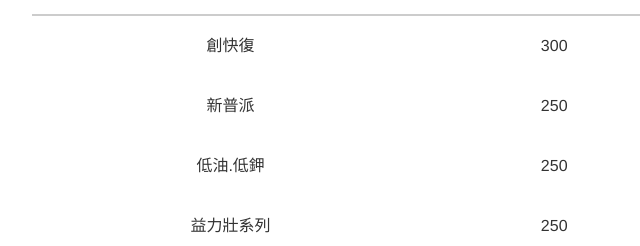
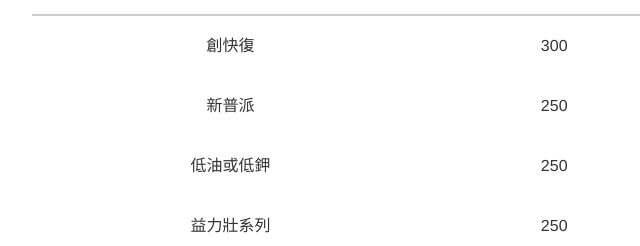
Before and after one commit to Carol86348/rfs-decision-tool, a plain HTML site: page index.html in a window 1280 px wide. Shown: the part 1180-1426 px from the top of the page, 0-640 px from the left. Drawn offline with Linux system fonts and the light colour scheme.

Commit message:
更新 index.html

```diff
--- a/index.html
+++ b/index.html
@@ -235,7 +235,7 @@ function updateWarningMessage(riskLevel) {
 <td><div class="input-group"><button onclick="adjustInput('EN_1', -0.5)">−</button><input id="EN_1_input" min="0" onchange="calcInputNutrition()" step="0.5" style="width:60px;" type="number" value="0"/><button onclick="adjustInput('EN_1', 0.5)">＋</button></div></td>
 </tr>
 <tr>
-<td>低油.低鉀</td>
+<td>低油或低鉀</td>
 <td>250</td>
 <td><div class="input-group"><button onclick="adjustInput('EN_2', -0.5)">−</button><input id="EN_2_input" min="0" onchange="calcInputNutrition()" step="0.5" style="width:60px;" type="number" value="0"/><button onclick="adjustInput('EN_2', 0.5)">＋</button></div></td>
 </tr>
```
